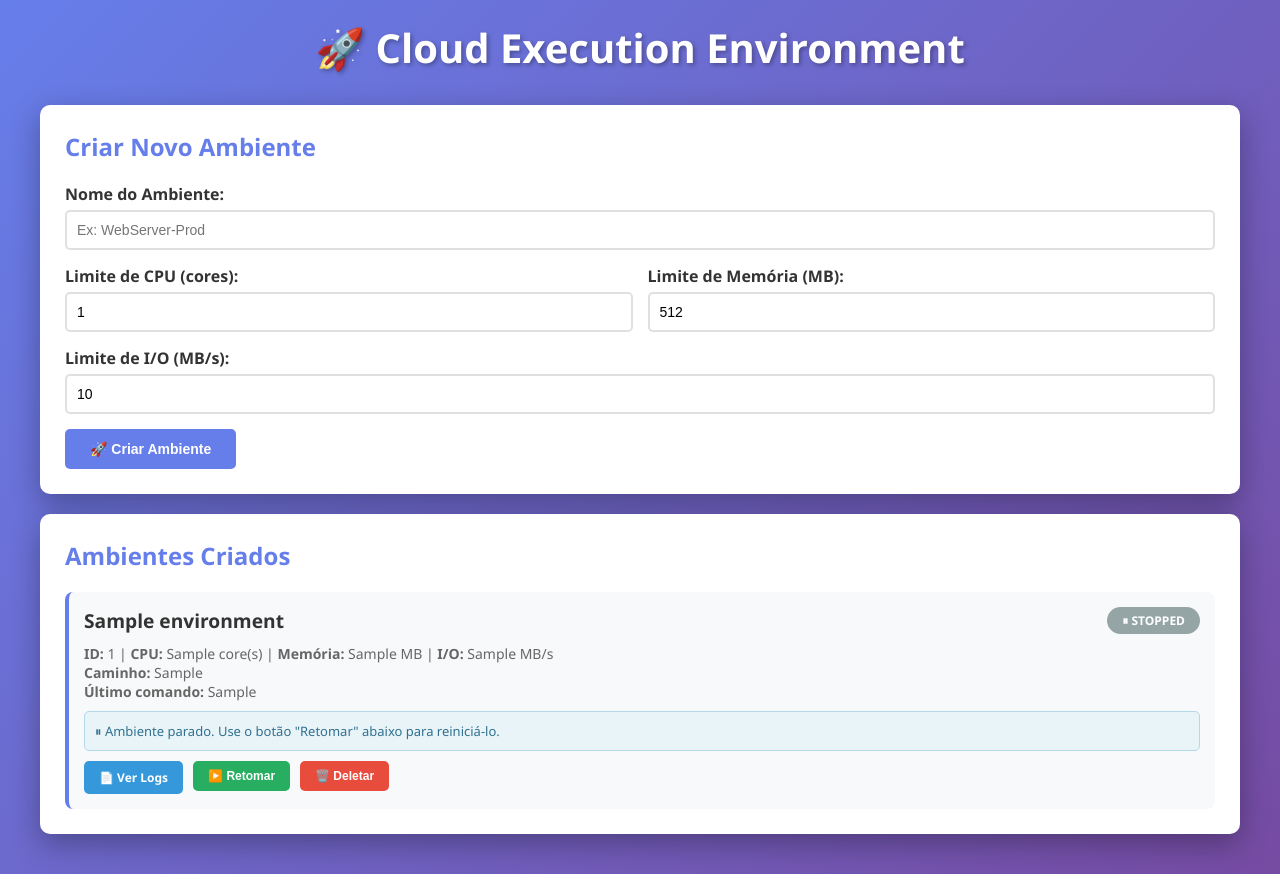
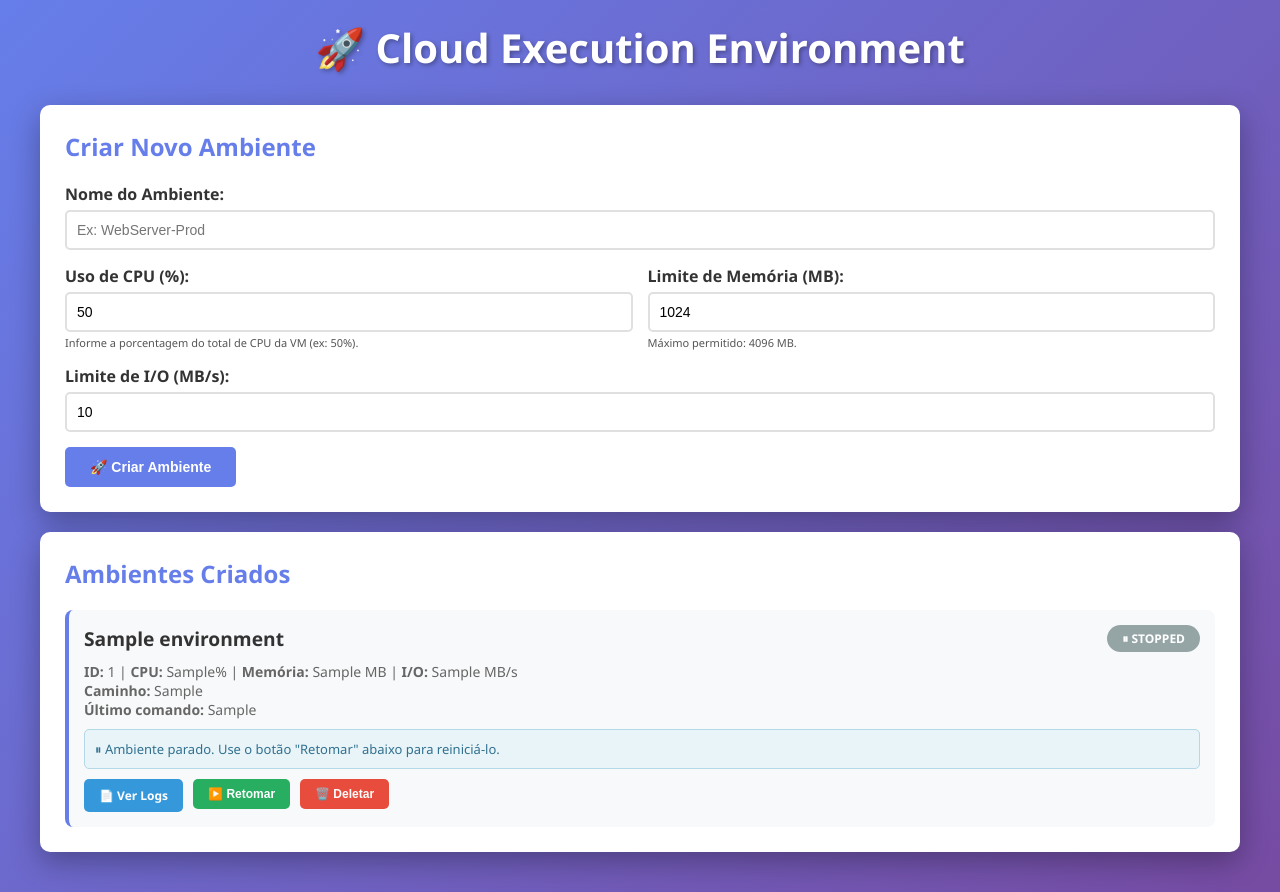
Before and after one commit to EduardoPerucello/Projeto2-Cloud, a Flask app: page / in a window 1280 px wide. Run offline with Flask 3, Linux system fonts and the light colour scheme; tables that the repository leaves empty or names only in its code hold one stand-in row (values such as "Sample post"); parts of the project's set-up code (start-up, migrations or seed data) failed here and were passed over.

Commit message:
vo me mataaaaaaaaaaaa

```diff
--- a/webapp/app.py
+++ b/webapp/app.py
@@ -32,7 +32,7 @@ def index():
 @app.route('/create', methods=['POST'])
 def create():
     name = request.form['name']
-    cpu = int(request.form['cpu'])
+    cpu_percent = int(request.form['cpu'])  # ✅ CORRIGIDO: renomeado para cpu_percent
     mem = int(request.form['mem'])
     io = int(request.form.get('io', 10))
 
@@ -43,20 +43,19 @@ def create():
     if cur.fetchone():
         cur.close()
         db.close()
-        # TODO: Adicionar mensagem de erro na interface
         return redirect(url_for('index'))
 
     cur.execute(
         "INSERT INTO environments (name, cpu, mem, io, status) VALUES (%s,%s,%s,%s,%s)",
-        (name, cpu, mem, io, 'creating')
+        (name, cpu_percent, mem, io, 'creating')  # ✅ Salva a porcentagem no banco
     )
     db.commit()
     cur.close()
     db.close()
 
-    # Criar ambiente
+    # Criar ambiente - ✅ CORRIGIDO: passa cpu_percent
     try:
-        r, out, err, path = create_env(name, cpu=cpu, mem=mem, io=io)
+        r, out, err, path = create_env(name, cpu_percent=cpu_percent, mem=mem, io=io)
         status = 'running' if r == 0 else 'error'
     except Exception as e:
         print(f"Erro ao criar ambiente: {e}")
--- a/webapp/manage_env.py
+++ b/webapp/manage_env.py
@@ -15,6 +15,10 @@ ENVS_DIR.mkdir(exist_ok=True)
 CGROUP_V2 = Path("/sys/fs/cgroup/cgroup.controllers").exists()
 CGROUP_BASE = Path("/sys/fs/cgroup")
 
+# Configurações fixas da VM
+VM_TOTAL_MEM = 4096  # MB
+VM_TOTAL_CPU = 2     # cores
+
 def run_cmd(cmd, cwd=None, shell=False, check=False):
     """Executa comando com tratamento ULTRA-ROBUSTO de encoding."""
     try:
@@ -25,7 +29,6 @@ def run_cmd(cmd, cwd=None, shell=False, check=False):
             proc = subprocess.run(cmd, cwd=cwd, shell=shell, stdout=subprocess.PIPE,
                                 stderr=subprocess.PIPE, text=False, check=check)
 
-        # Decodificação segura
         try:
             stdout_text = proc.stdout.decode('utf-8', errors='replace')
         except UnicodeDecodeError:
@@ -39,19 +42,16 @@ def run_cmd(cmd, cwd=None, shell=False, check=False):
         return proc.returncode, stdout_text, stderr_text
 
     except subprocess.CalledProcessError as e:
-        # Tratar erro com encoding seguro
         try:
             stdout_text = e.stdout.decode('utf-8', errors='replace') if e.stdout else ""
             stderr_text = e.stderr.decode('utf-8', errors='replace') if e.stderr else ""
         except UnicodeDecodeError:
             stdout_text = e.stdout.decode('latin-1', errors='replace') if e.stdout else ""
             stderr_text = e.stderr.decode('latin-1', errors='replace') if e.stderr else ""
-
         return e.returncode, stdout_text, stderr_text
     except Exception as e:
-        error_msg = str(e)
         try:
-            safe_error = error_msg.encode('utf-8', errors='replace').decode('utf-8')
+            safe_error = str(e).encode('utf-8', errors='replace').decode('utf-8')
         except:
             safe_error = "Erro desconhecido"
         return 1, "", safe_error
@@ -69,31 +69,61 @@ def read_file_sudo(filepath):
 def write_log(log_file, content):
     """Escreve no log usando sudo."""
     try:
-        # Garantir que o diretório existe
         log_dir = log_file.parent
         run_cmd(["sudo", "mkdir", "-p", str(log_dir)])
         run_cmd(["sudo", "chown", "www-data:www-data", str(log_dir)])
         run_cmd(["sudo", "chmod", "755", str(log_dir)])
 
-        # Escrever conteúdo usando sudo
         with tempfile.NamedTemporaryFile(mode='w', delete=False, encoding='utf-8') as tmp:
             tmp.write(content)
             tmp_path = tmp.name
 
-        # Copiar com sudo e definir permissões
         run_cmd(["sudo", "cp", tmp_path, str(log_file)])
         run_cmd(["sudo", "chown", "www-data:www-data", str(log_file)])
         run_cmd(["sudo", "chmod", "644", str(log_file)])
-
         os.unlink(tmp_path)
         return True
     except Exception as e:
         print(f"Erro ao escrever log: {e}")
         return False
 
-def create_env(name, cpu=1, mem=1024, io=10):
-    """Cria um ambiente isolado - VERSÃO COM PID NAMESPACE FUNCIONAL."""
+def get_current_usage():
+    """Calcula CPU e memória já alocados em ambientes existentes."""
+    total_cpu = 0
+    total_mem = 0
+    for env_dir in ENVS_DIR.iterdir():
+        if env_dir.is_dir():
+            db_path = env_dir / "env.pid"
+            if db_path.exists():
+                cpu_file = env_dir / "cpu_alloc.txt"
+                mem_file = env_dir / "mem_alloc.txt"
+                try:
+                    if cpu_file.exists():
+                        total_cpu += float(read_file_sudo(cpu_file) or 0)
+                    if mem_file.exists():
+                        total_mem += int(read_file_sudo(mem_file) or 0)
+                except:
+                    continue
+    return total_cpu, total_mem
+
+def create_env(name, cpu_percent=100, mem=1024, io=10):
+    """Cria um ambiente isolado com limite de CPU em porcentagem e memória da VM."""
+    VM_TOTAL_CPU = 2      # Total de CPUs da VM
+    VM_TOTAL_MEM = 4096   # Memória total da VM em MB
+
     env_path = ENVS_DIR / name
+    log_file = env_path / "logs" / f"{name}.log"
+    workdir = env_path / "workspace"
+    cgroup_name = f"cloudenv_{name}"
+
+    # ✅ VALIDAÇÃO: Verificar memória
+    if mem > VM_TOTAL_MEM:
+        return 1, "", f"Erro: Memória solicitada ({mem} MB) excede limite da VM ({VM_TOTAL_MEM} MB)", ""
+
+    # ✅ VALIDAÇÃO: Verificar CPU
+    max_cpu_percent = VM_TOTAL_CPU * 100  # 200% (2 cores = 200%)
+    if cpu_percent > max_cpu_percent:
+        return 1, "", f"Erro: CPU solicitada ({cpu_percent}%) excede limite da VM ({max_cpu_percent}%)", ""
 
     # Criar estrutura de diretórios
     for subdir in ['', 'logs', 'workspace']:
@@ -103,66 +133,67 @@ def create_env(name, cpu=1, mem=1024, io=10):
             run_cmd(["sudo", "chown", "www-data:www-data", str(dir_path)])
             run_cmd(["sudo", "chmod", "755", str(dir_path)])
 
-    log_file = env_path / "logs" / f"{name}.log"
     pid_file = env_path / "env.pid"
-    workdir = env_path / "workspace"
-    cgroup_name = f"cloudenv_{name}"
 
-    # Log inicial
-    write_log(log_file, f"=== Criando ambiente {name} com isolation completo ===\n")
-    write_log(log_file, f"CPU: {cpu} cores | Memoria: {mem} MB | I/O: {io} MB/s\n")
+    write_log(log_file, f"=== Criando ambiente {name} ===\n")
+    write_log(log_file, f"CPU: {cpu_percent}% | Memoria: {mem} MB | I/O: {io} MB/s\n")
 
-    # Configurar cgroups
+    # ✅ CORRIGIDO: Configurar cgroups v2 com cálculo correto
     if CGROUP_V2:
         cgroup_path = CGROUP_BASE / cgroup_name
         try:
             run_cmd(["sudo", "mkdir", "-p", str(cgroup_path)])
 
-            if cpu > 0:
-                cpu_max = f"{int(cpu * 100000)} 100000"
-                run_cmd(["sudo", "bash", "-c", f"echo '{cpu_max}' > {cgroup_path}/cpu.max 2>/dev/null || true"])
+            # ✅ CPU - CÁLCULO CORRETO
+            # cpu.max formato: "MAX PERIOD" em microsegundos
+            # Período padrão: 100000 (100ms)
+            # Para X% de CPU: quota = (X * 100000) / 100
+            # Exemplo: 50% de 1 core = 50000 microsegundos de 100000
+            # Exemplo: 150% (1.5 cores) = 150000 microsegundos de 100000
 
+            period = 100000  # 100ms em microsegundos
+            quota = int((cpu_percent * period) / 100)  # ✅ FÓRMULA CORRETA
+
+            write_log(log_file, f"Configurando CPU: {cpu_percent}% = {quota} de {period} microsegundos\n")
+            run_cmd(["sudo", "bash", "-c", f"echo '{quota} {period}' > {cgroup_path}/cpu.max 2>/dev/null || true"])
+
+            # ✅ Memória - já estava correto
             if mem > 0:
                 mem_bytes = mem * 1024 * 1024
+                write_log(log_file, f"Configurando Memória: {mem} MB = {mem_bytes} bytes\n")
                 run_cmd(["sudo", "bash", "-c", f"echo {mem_bytes} > {cgroup_path}/memory.max 2>/dev/null || true"])
+                # Também configurar memory.high (soft limit)
+                mem_high = int(mem_bytes * 0.9)  # 90% do limite como soft limit
+                run_cmd(["sudo", "bash", "-c", f"echo {mem_high} > {cgroup_path}/memory.high 2>/dev/null || true"])
 
-            write_log(log_file, f"Cgroups v2 configurados\n")
+            # I/O
+            if io > 0:
+                io_bps = io * 1024 * 1024
+                write_log(log_file, f"Configurando I/O: {io} MB/s = {io_bps} bytes/s\n")
+                run_cmd(["sudo", "bash", "-c", f"echo '8:0 rbps={io_bps} wbps={io_bps}' > {cgroup_path}/io.max 2>/dev/null || true"])
+
+            write_log(log_file, "✓ Cgroups v2 configurados com limites corretos\n")
         except Exception as e:
-            write_log(log_file, f"Aviso cgroups: {e}\n")
+            write_log(log_file, f"⚠ Erro ao configurar cgroups: {e}\n")
 
-    # CORREÇÃO: Script de inicialização para PID namespace
+    # Criar script init.sh
     init_script = env_path / "init.sh"
     init_content = f"""#!/bin/bash
-# Ambiente isolado - COM PID NAMESPACE
 echo "=== INICIANDO NAMESPACE ISOLADO ===" >> {log_file}
 echo "PID no namespace: $$" >> {log_file}
-
-# MONTAR /proc DENTRO do namespace (CRÍTICO para PID isolation)
 mount -t proc proc /proc
 echo "PROC montado dentro do namespace" >> {log_file}
-
-# Configurar ambiente
 export PATH=/usr/local/sbin:/usr/local/bin:/usr/sbin:/usr/bin:/sbin:/bin
 export HOME=/root
-
-# Mudar hostname
 hostname env-{name}
 echo "Hostname: $(hostname)" >> {log_file}
-
-# VERIFICAR ISOLATION - deve mostrar apenas processos do namespace
 echo "=== PROCESSOS NO NAMESPACE (DEVE SER POUCOS) ===" >> {log_file}
 ps aux >> {log_file}
-
 echo "=== FILESYSTEMS MONTADOS ===" >> {log_file}
 mount | grep -E "(proc|sys)" >> {log_file}
-
 echo "Namespace PID isolado configurado!" >> {log_file}
-
-# Manter vivo de forma simples
 exec tail -f /dev/null
 """
-
-    # Criar script
     with tempfile.NamedTemporaryFile(mode='w', delete=False, encoding='utf-8') as tmp:
         tmp.write(init_content)
         tmp_path = tmp.name
@@ -172,20 +203,15 @@ exec tail -f /dev/null
     run_cmd(["sudo", "chown", "www-data:www-data", str(init_script)])
     os.unlink(tmp_path)
 
-    # CORREÇÃO: Método que realmente funciona para PID namespace
+    # Iniciar processo isolado
     try:
         write_log(log_file, "Iniciando processo com PID namespace isolado...\n")
 
         if CGROUP_V2:
-            # COMANDO CORRETO para isolation de PID
             cmd = [
                 "sudo", "unshare",
                 "--fork", "--pid", "--mount-proc", "--uts", "--ipc", "--net",
-                "bash", "-c", f"""
-                # Executar DENTRO do namespace isolado
-                cd {workdir}
-                exec {init_script}
-                """
+                "bash", "-c", f"cd {workdir} && exec {init_script}"
             ]
         else:
             cmd = [
@@ -193,57 +219,42 @@ exec tail -f /dev/null
                 "-g", f"cpu:{cgroup_name}",
                 "-g", f"memory:{cgroup_name}",
                 "unshare", "--fork", "--pid", "--mount-proc", "--uts", "--ipc", "--net",
-                "bash", "-c", f"""
-                cd {workdir}
-                exec {init_script}
-                """
+                "bash", "-c", f"cd {workdir} && exec {init_script}"
             ]
 
-        proc = subprocess.Popen(
-            cmd,
-            stdout=subprocess.PIPE,
-            stderr=subprocess.PIPE,
-            start_new_session=True
-        )
-
-        # Salvar PID do HOST
+        proc = subprocess.Popen(cmd, stdout=subprocess.PIPE, stderr=subprocess.PIPE, start_new_session=True)
         host_pid = proc.pid
         run_cmd(["sudo", "bash", "-c", f"echo {host_pid} > {pid_file}"])
         run_cmd(["sudo", "chown", "www-data:www-data", str(pid_file)])
-
         write_log(log_file, f"PID do host: {host_pid}\n")
-
-        # Aguardar inicialização
         time.sleep(3)
 
-        # Verificar se está vivo
+        # Verificar se processo está vivo
         r, _, _ = run_cmd(["sudo", "kill", "-0", str(host_pid)])
         if r == 0:
-            # Adicionar ao cgroup
             if CGROUP_V2:
-                run_cmd([
-                    "sudo", "bash", "-c",
-                    f"echo {host_pid} > /sys/fs/cgroup/{cgroup_name}/cgroup.procs 2>/dev/null || true"
-                ])
+                # ✅ Adicionar processo ao cgroup
+                write_log(log_file, f"Adicionando PID {host_pid} ao cgroup {cgroup_name}...\n")
+                run_cmd(["sudo", "bash", "-c", f"echo {host_pid} > /sys/fs/cgroup/{cgroup_name}/cgroup.procs 2>/dev/null || true"])
 
-            # VERIFICAR SE O ISOLATION FUNCIONOU
+                # Verificar se foi adicionado
+                r_check, procs_out, _ = run_cmd(["sudo", "cat", f"/sys/fs/cgroup/{cgroup_name}/cgroup.procs"])
+                if str(host_pid) in procs_out:
+                    write_log(log_file, f"✓ PID {host_pid} adicionado ao cgroup com sucesso\n")
+                else:
+                    write_log(log_file, f"⚠ PID pode não estar no cgroup\n")
+
+            # Verificar isolamento
             try:
-                # Testar se o ps aux mostra apenas processos do namespace
                 test_cmd = [
-                    "sudo", "nsenter", "-t", str(host_pid), "-m", "-u", "-i", "-n", "-p",
-                    "ps", "aux"
+                    "sudo", "nsenter", "-t", str(host_pid), "-m", "-u", "-i", "-n", "-p", "ps", "aux"
                 ]
                 r2, out, err = run_cmd(test_cmd)
-
-                # Contar linhas - se for poucas, o isolation funcionou
                 line_count = len([line for line in out.split('\n') if line.strip() and not line.startswith('USER')])
 
-                if line_count < 10:  # Poucos processos = isolation funcionando
-                    write_log(log_file, f"✓ PID NAMESPACE ISOLADO - {line_count} processos visíveis\n")
-                    return 0, "Ambiente criado com isolation completo", "", str(env_path)
-                else:
-                    write_log(log_file, f"⚠ Isolation parcial - {line_count} processos visíveis\n")
-                    return 0, "Ambiente criado (isolation parcial)", "", str(env_path)
+                write_log(log_file, f"✓ Ambiente criado com {line_count} processos visíveis no namespace\n")
+                write_log(log_file, f"✓ Status: running\n\n")
+                return 0, "Ambiente criado com sucesso", "", str(env_path)
 
             except Exception as e:
                 write_log(log_file, f"⚠ Ambiente criado (verificação falhou): {str(e)}\n")
@@ -257,6 +268,7 @@ exec tail -f /dev/null
         import traceback
         write_log(log_file, f"{traceback.format_exc()}\n")
         return 1, "", str(e), ""
+
 
 def status_env(name):
     """Verifica status do ambiente - VERSÃO CORRIGIDA."""
@@ -441,7 +453,6 @@ echo "BACKGROUND FINALIZADO: Exit code: $?" >> {log_file}
                 shell=True,
                 stdout=subprocess.PIPE,
                 stderr=subprocess.PIPE,
-                timeout=30
             )
 
             # Decodificação segura
--- a/webapp/templates/index.html
+++ b/webapp/templates/index.html
@@ -45,6 +45,7 @@
         .exec-form label { font-size: 12px; }
         .refresh-note { text-align: center; padding: 10px; background: #e3f2fd; border-radius: 5px; margin-bottom: 15px; color: #1976d2; }
         form.inline-form { display: inline; margin: 0; }
+        small { display: block; font-size: 11px; color: #555; margin-top: 3px; }
     </style>
 </head>
 <body>
@@ -61,13 +62,15 @@
 
                 <div class="grid-2">
                     <div class="form-group">
-                        <label>Limite de CPU (cores):</label>
-                        <input type="number" name="cpu" value="1" min="1" max="4" required>
+                        <label>Uso de CPU (%):</label>
+                        <input type="number" name="cpu" value="50" min="1" max="200" required>
+                        <small>Informe a porcentagem do total de CPU da VM (ex: 50%).</small>
                     </div>
 
                     <div class="form-group">
                         <label>Limite de Memória (MB):</label>
-                        <input type="number" name="mem" value="512" min="128" max="4096" required>
+                        <input type="number" name="mem" value="1024" min="128" max="4096" required>
+                        <small>Máximo permitido: 4096 MB.</small>
                     </div>
                 </div>
 
@@ -106,7 +109,7 @@
 
                         <div class="env-details">
                             <strong>ID:</strong> {{ env.id }} |
-                            <strong>CPU:</strong> {{ env.cpu }} core(s) |
+                            <strong>CPU:</strong> {{ env.cpu }}% |
                             <strong>Memória:</strong> {{ env.mem }} MB |
                             <strong>I/O:</strong> {{ env.io }} MB/s
                             <br>
```
Also changed, not shown: 2 other files.
